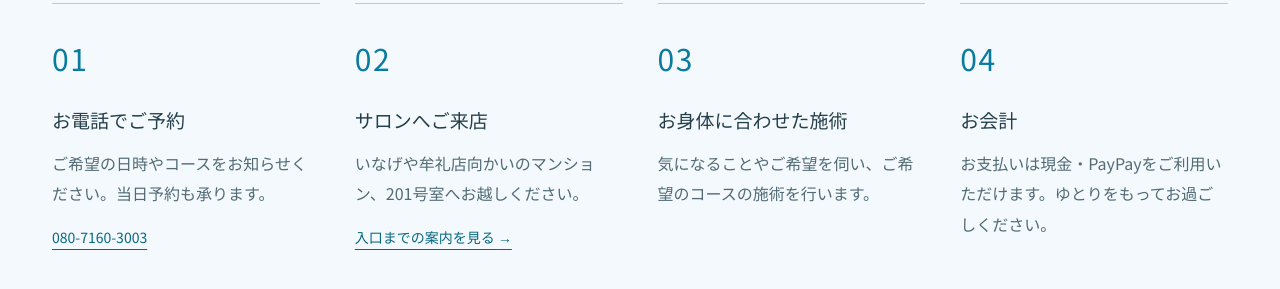
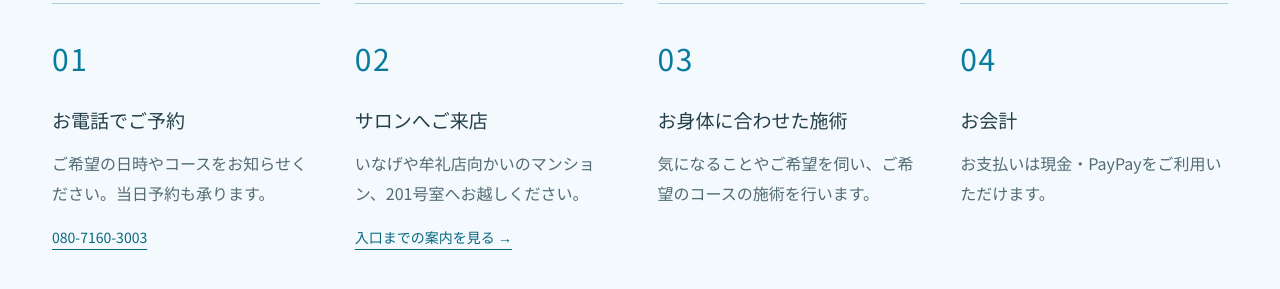
Before and after one commit to uldnlc/aqua-forme-preview, a plain HTML site: page index.html in a window 1280 px wide. Shown: the part 6254-6543 px from the top of the page. Drawn offline with Linux system fonts and the light colour scheme.

Commit message:
Remove unnecessary sentence from checkout guidance

```diff
--- a/index.html
+++ b/index.html
@@ -119,7 +119,7 @@
     </section>
 
 
-    <section id="first-visit" class="section first-section"><div class="container"><div class="section-heading"><div><p class="section-label">初めての方へ<span>FIRST VISIT</span></p><h2>ご予約から、ご来店まで。</h2></div><p>初めての場所でも、安心してお越しいただけるように。</p></div><ol class="steps"><li><span class="step-number">01</span><h3>お電話でご予約</h3><p>ご希望の日時やコースをお知らせください。当日予約も承ります。</p><a href="tel:08071603003">080-7160-3003</a></li><li><span class="step-number">02</span><h3>サロンへご来店</h3><p>いなげや牟礼店向かいのマンション、201号室へお越しください。</p><a href="#access">入口までの案内を見る <span aria-hidden="true">→</span></a></li><li><span class="step-number">03</span><h3>お身体に合わせた施術</h3><p>気になることやご希望を伺い、ご希望のコースの施術を行います。</p></li><li><span class="step-number">04</span><h3>お会計</h3><p>お支払いは現金・PayPayをご利用いただけます。ゆとりをもってお過ごしください。</p></li></ol><p class="first-hygiene-link"><a class="text-link" href="#infection-prevention">ご来店前に、感染予防対策をご確認ください <span aria-hidden="true">↓</span></a></p></div></section>
+    <section id="first-visit" class="section first-section"><div class="container"><div class="section-heading"><div><p class="section-label">初めての方へ<span>FIRST VISIT</span></p><h2>ご予約から、ご来店まで。</h2></div><p>初めての場所でも、安心してお越しいただけるように。</p></div><ol class="steps"><li><span class="step-number">01</span><h3>お電話でご予約</h3><p>ご希望の日時やコースをお知らせください。当日予約も承ります。</p><a href="tel:08071603003">080-7160-3003</a></li><li><span class="step-number">02</span><h3>サロンへご来店</h3><p>いなげや牟礼店向かいのマンション、201号室へお越しください。</p><a href="#access">入口までの案内を見る <span aria-hidden="true">→</span></a></li><li><span class="step-number">03</span><h3>お身体に合わせた施術</h3><p>気になることやご希望を伺い、ご希望のコースの施術を行います。</p></li><li><span class="step-number">04</span><h3>お会計</h3><p>お支払いは現金・PayPayをご利用いただけます。</p></li></ol><p class="first-hygiene-link"><a class="text-link" href="#infection-prevention">ご来店前に、感染予防対策をご確認ください <span aria-hidden="true">↓</span></a></p></div></section>
 
     <section id="infection-prevention" class="section hygiene-section" aria-labelledby="hygiene-title">
       <div class="container">
```
